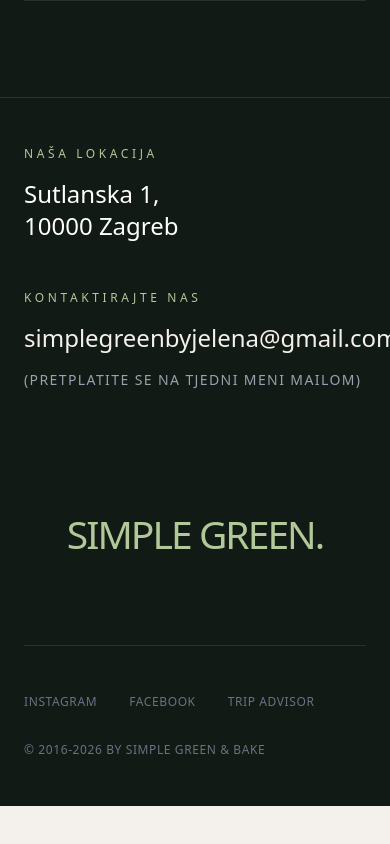
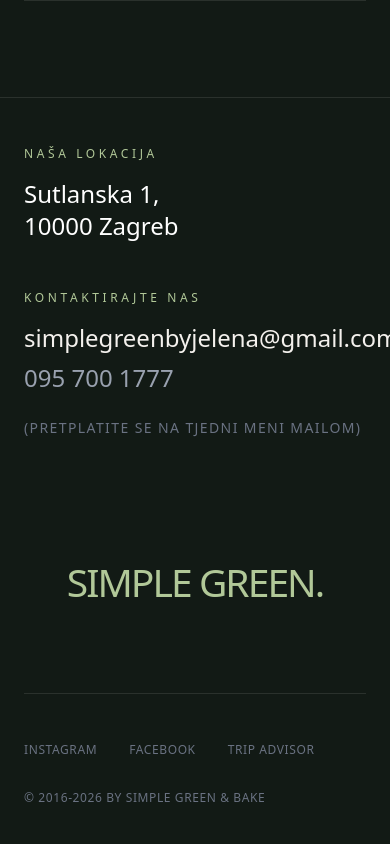
Before and after one commit to reposlayer/simple-green-by-jelena, a Next.js app: page / in a window 390 px wide. Shown: the part 5496-6340 px from the top of the page. Before the commit the page ends 6302 px from the top, so only its background shows below. Built offline with nearby package versions, Linux system fonts and the light colour scheme; a web font is replaced by a local one.

Commit message:
Update phone number to 0957001777

```diff
--- a/src/app/page.tsx
+++ b/src/app/page.tsx
@@ -283,7 +283,8 @@ export default function Home() {
              <div className="md:text-right">
                <span className="font-sans text-xs tracking-[0.3em] uppercase text-[#B1C898] mb-4 block">Kontaktirajte nas</span>
                <a href="mailto:simplegreenbyjelena@gmail.com" className="font-serif text-2xl md:text-4xl block hover:italic transition-all">simplegreenbyjelena@gmail.com</a>
-               <p className="font-sans text-gray-400 mt-4 text-sm uppercase tracking-widest">(Pretplatite se na tjedni meni mailom)</p>
+               <a href="tel:0957001777" className="font-serif text-2xl md:text-4xl block hover:italic transition-all mt-2 md:mt-4 text-gray-400">095 700 1777</a>
+               <p className="font-sans text-gray-500 mt-6 text-sm uppercase tracking-widest">(Pretplatite se na tjedni meni mailom)</p>
              </div>
            </div>
 
--- a/src/components/MenuOverlay.tsx
+++ b/src/components/MenuOverlay.tsx
@@ -54,7 +54,7 @@ export function MenuOverlay({ isOpen, onClose }: MenuOverlayProps) {
             className="absolute bottom-12 left-6 md:left-24 flex gap-12 font-sans text-xs tracking-widest uppercase text-gray-500"
           >
             <div>Sutlanska 1, Zagreb</div>
-            <div>01 234 5678</div>
+            <a href="tel:0957001777" className="hover:text-[#B1C898] transition-colors">095 700 1777</a>
           </motion.div>
         </motion.div>
       )}
```
